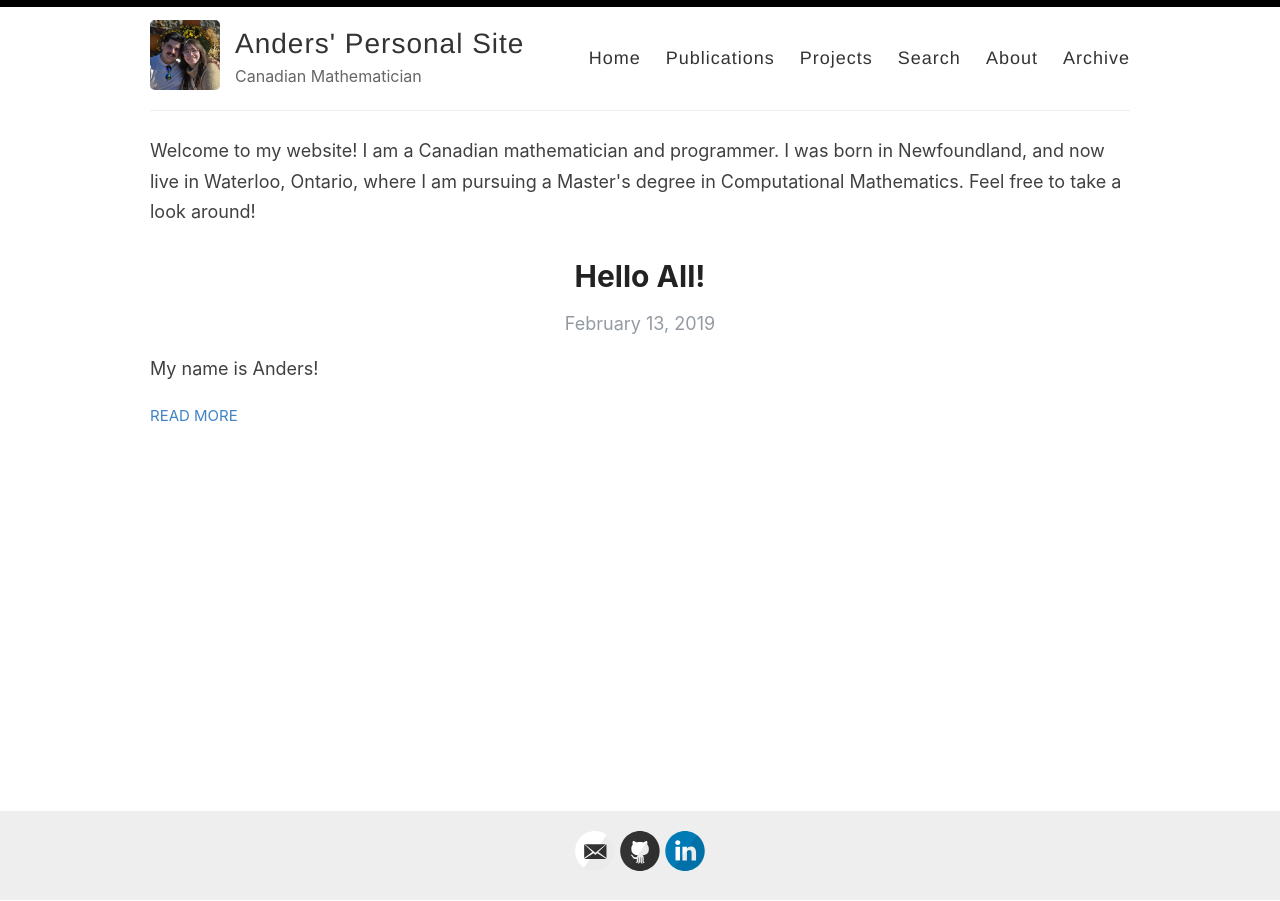
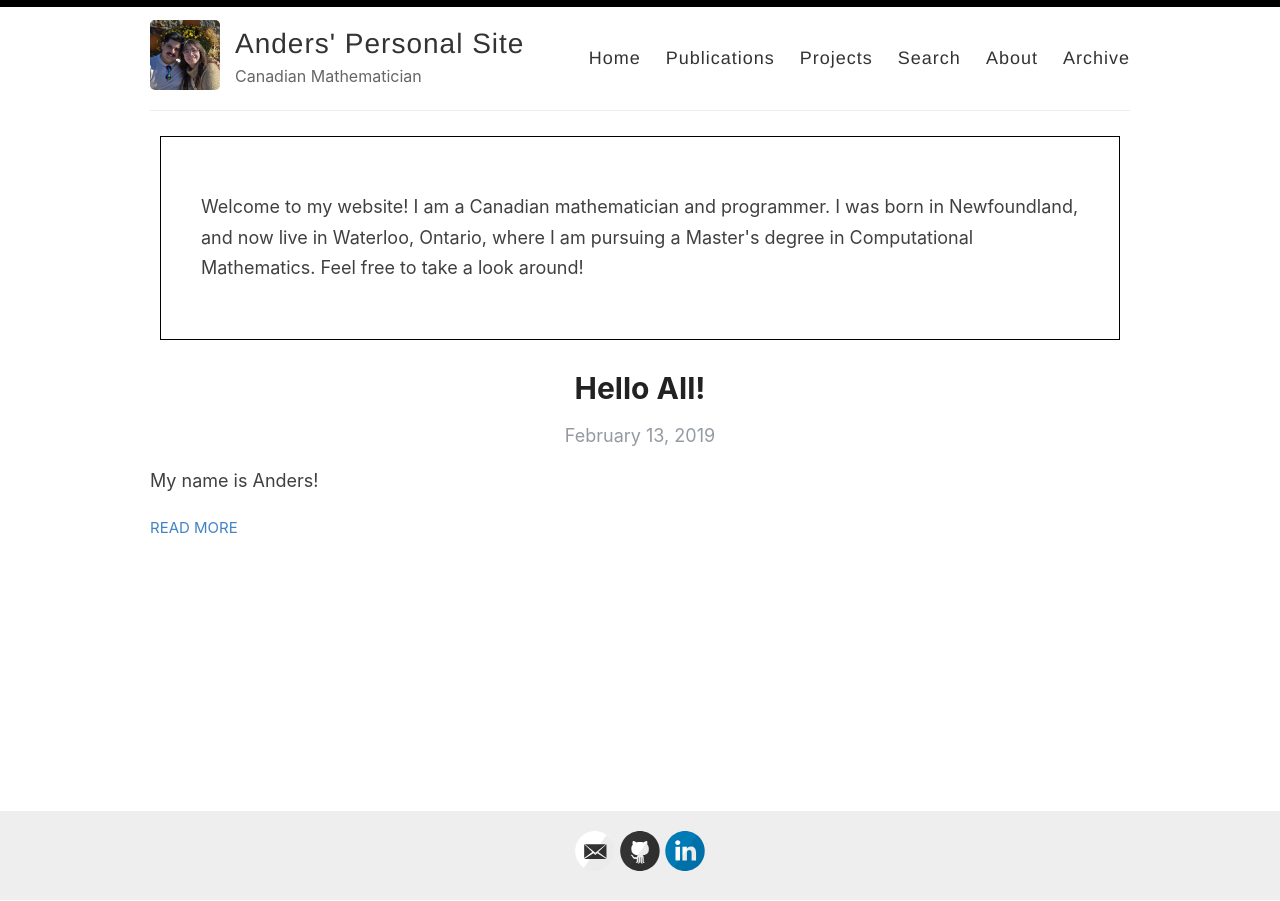
Before and after one commit to And-ers/And-ers.github.io, a Jekyll site: the page built from index.html, in a window 1280 px wide. Built offline with Jekyll 4.4.1, drawn with Linux system fonts in a browser that asks for light colours; the list of posts is cut into pages by our own code.

Commit message:
modified:   index.html

```diff
--- a/index.html
+++ b/index.html
@@ -2,9 +2,13 @@
 layout: default
 ---
 
+<div class="stylebox">
+
 <p>
   Welcome to my website! I am a Canadian mathematician and programmer. I was born in Newfoundland, and now live in Waterloo, Ontario, where I am pursuing a Master's degree in Computational Mathematics. Feel free to take a look around!
 </p>
+
+</div>
 
 <div class="posts">
   {% for post in paginator.posts %}
```
